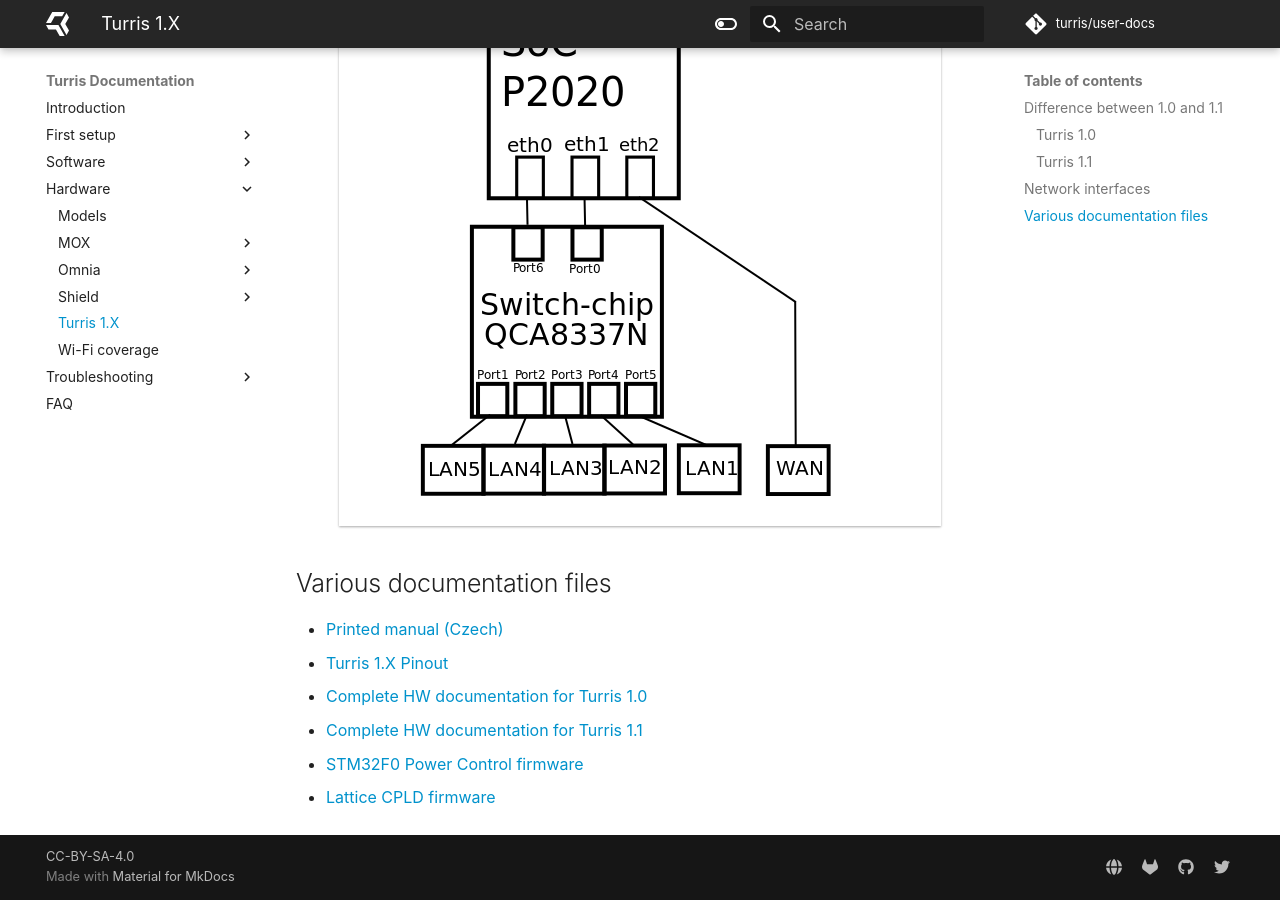
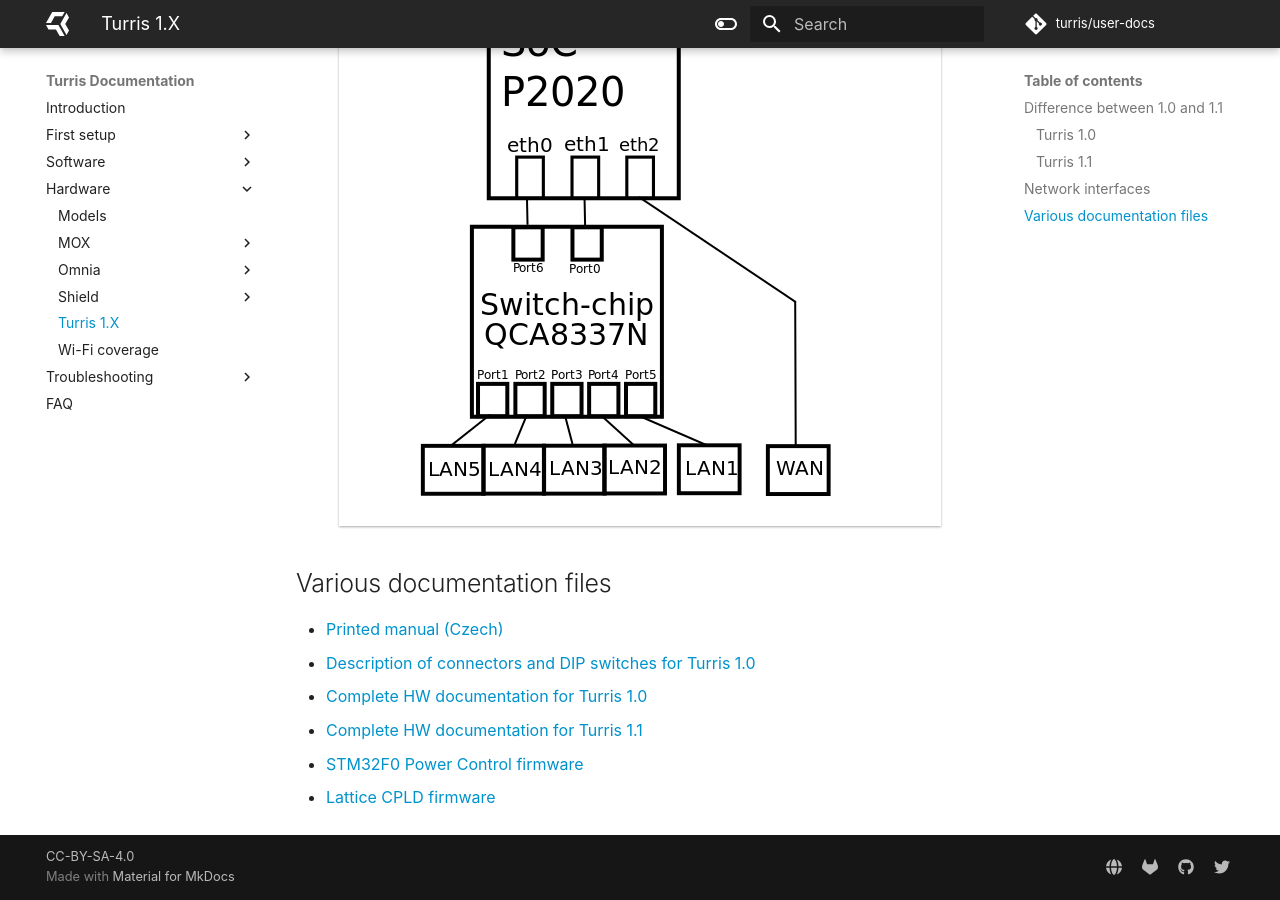
Before and after one commit to turris-cz/user-docs, an MkDocs documentation site: the page built from docs/hw/turris-1x/turris-1x.md, in a window 1280 px wide and 900 px high, scrolled down 2055 px. Built offline with MkDocs 1.6.1 and Material for MkDocs 9.7.7, drawn with Linux system fonts in a browser that asks for light colours.

Commit message:
hw/turris-1.x: Pinout is only for Turris 1.0 router
- The current pinout is only for Turris 1.0. We couldn't find the pinout for
  Turris 1.1 router

- Rename pinout to a more appropriate name

Suggested-by: Pali Rohár <pali@kernel.org>

```diff
--- a/docs/hw/turris-1x/turris-1x.md
+++ b/docs/hw/turris-1x/turris-1x.md
@@ -35,7 +35,7 @@
 ## Various documentation files
 
 * [Printed manual (Czech)](turris-uzivatelska-prirucka.pdf)
-* [Turris 1.X Pinout](turris-pinout.pdf)
+* [Description of connectors and DIP switches for Turris 1.0](turris10-pinout.pdf)
 * [Complete HW documentation for Turris 1.0](CZ-NIC-Router-TURRIS-version-1.zip)
 * [Complete HW documentation for Turris 1.1](CZ-NIC-Router-TURRIS-version-1-1.zip)
 * [STM32F0 Power Control firmware](https://gitlab.nic.cz/turris/hw/turris_power_control)
```
Also changed, not shown: 4 other files.
